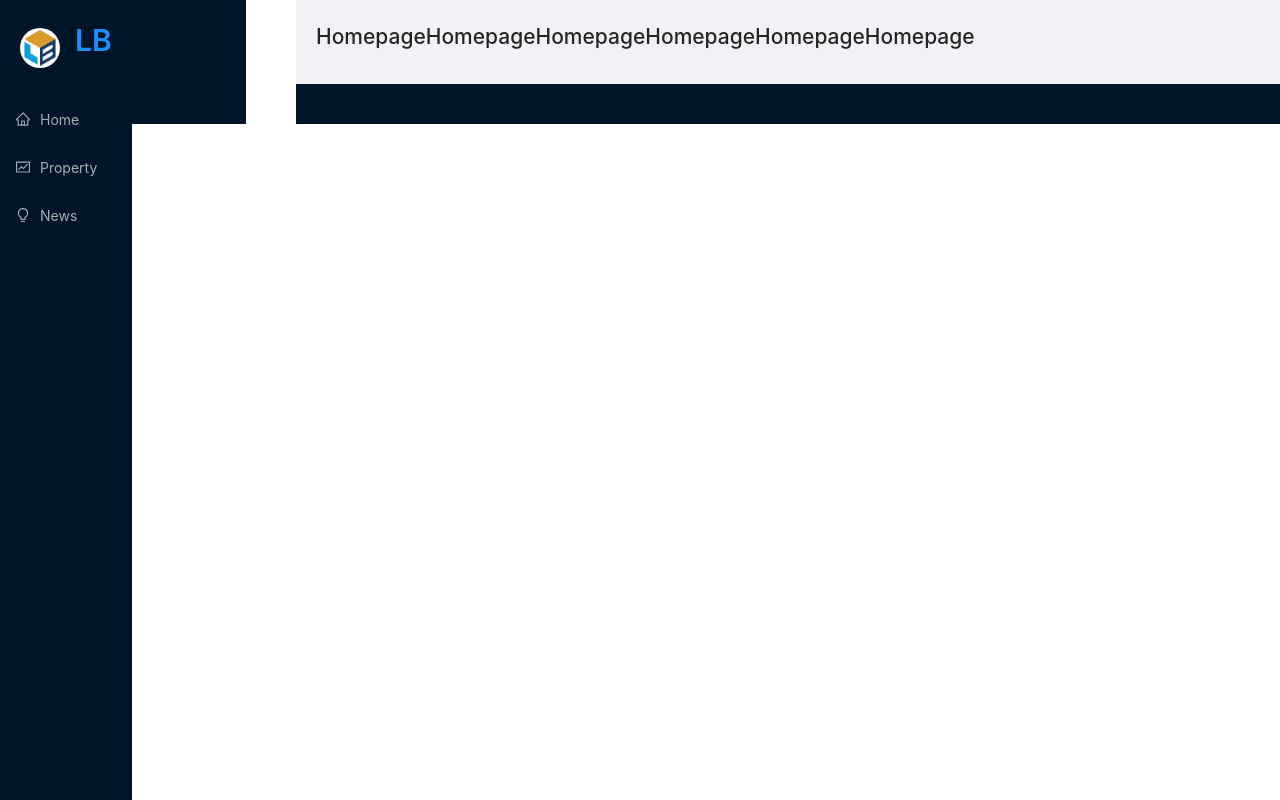
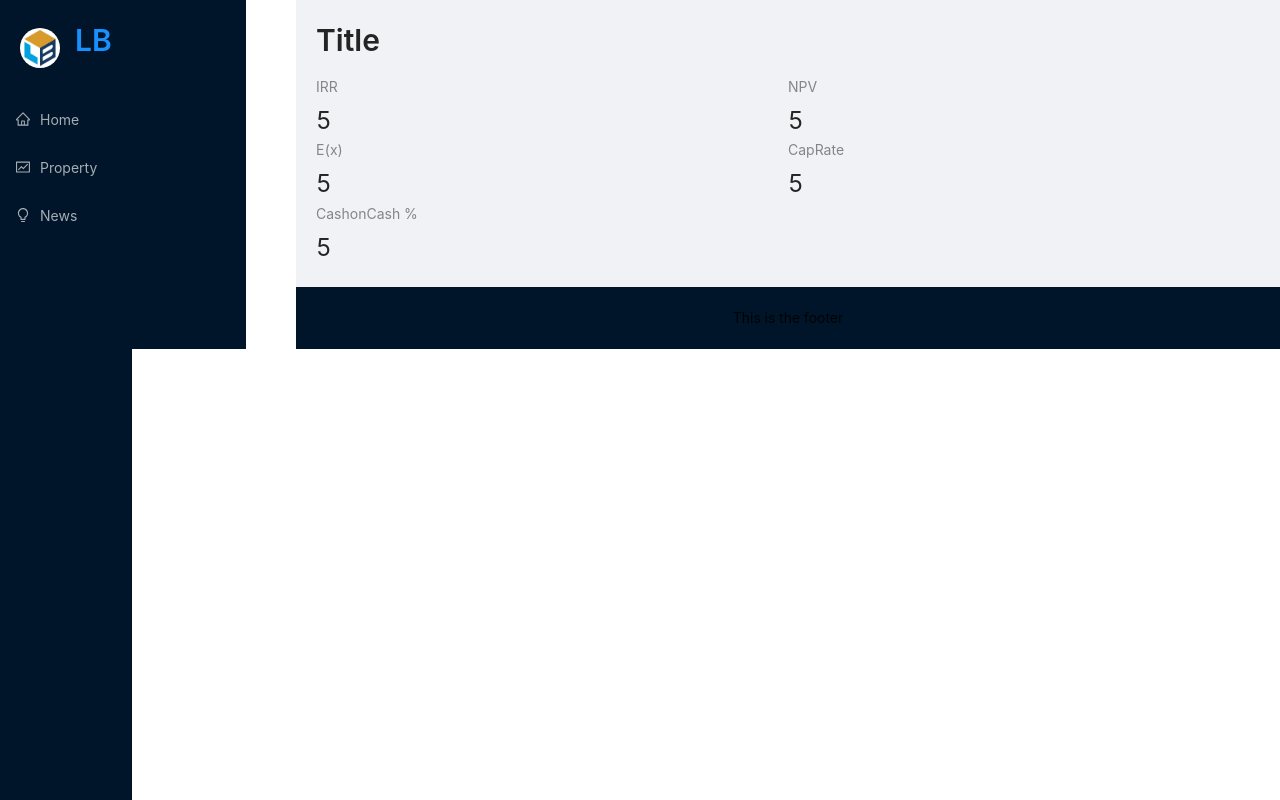
Before and after one commit to diasjason/better-app, a React (Create React App) app: page / in a window 1280 px wide. Built offline with nearby package versions, Linux system fonts and the light colour scheme.

Commit message:
Calling news api

```diff
--- a/src/App.js
+++ b/src/App.js
@@ -21,12 +21,12 @@ const App = () => {
                 <Property />
               </Route>
               <Route exact path="/news">
-                <News />
+                <News simplified />
               </Route>
             </Switch>
           </div>
         </Layout>
-        <div className="footer"></div>
+        <div className="footer">This is the footer</div>
       </div>
     </div>
   );
--- /dev/null
+++ b/src/app/store.js
@@ -0,0 +1,9 @@
+import { configureStore } from "@reduxjs/toolkit";
+
+import { cRENews } from "../services/cRENews";
+
+export default configureStore({
+  reducer: {
+    [cRENews.reducerPath]: cRENews.reducer,
+  },
+});
--- a/src/components/Homepage.jsx
+++ b/src/components/Homepage.jsx
@@ -1,7 +1,38 @@
 import React from "react";
+import { Typography, Row, Col, Statistic } from "antd";
+import { Link } from "react-router-dom";
+const { Title } = Typography;
 
 export const Homepage = () => {
-  return <h1>HomepageHomepageHomepageHomepageHomepageHomepage</h1>;
+  return (
+    <>
+      <Title level={2} className="heading">
+        Title
+      </Title>
+      <Row>
+        <Col span={12}>
+          {" "}
+          <Statistic title="IRR" value="5"></Statistic>
+        </Col>
+        <Col span={12}>
+          {" "}
+          <Statistic title="NPV" value="5"></Statistic>
+        </Col>
+        <Col span={12}>
+          {" "}
+          <Statistic title="E(x)" value="5"></Statistic>
+        </Col>
+        <Col span={12}>
+          {" "}
+          <Statistic title="CapRate" value="5"></Statistic>
+        </Col>
+        <Col span={12}>
+          {" "}
+          <Statistic title="CashonCash %" value="5"></Statistic>
+        </Col>
+      </Row>
+    </>
+  );
 };
 
 export default Homepage;
--- a/src/components/News.jsx
+++ b/src/components/News.jsx
@@ -1,6 +1,20 @@
-import React from "react";
+import React, { useState } from "react";
+import { Select, Typography, Row, Col, Avatar, Card } from "antd";
+import moment from "moment";
+import { useGetCryptoNewsQuery } from "../services/cRENews";
 
-export const News = () => {
+const { Text, Title } = Typography;
+const { Option } = Select;
+
+export const News = ({ simplified }) => {
+  const [newsCategory, setNewsCategory] = useState("Cryptocurrency");
+  //   const { data } = useGetCryptosQuery(100);
+  const { data: creNews } = useGetCryptoNewsQuery({
+    newsCategory,
+    count: simplified ? 6 : 12,
+  });
+
+  console.log(creNews);
   return <div>News</div>;
 };
 
--- a/src/index.js
+++ b/src/index.js
@@ -4,11 +4,15 @@ import "./index.css";
 import App from "./App";
 import { BrowserRouter as Router } from "react-router-dom";
 import "antd/dist/antd.css";
+import store from "./app/store";
+import { Provider } from "react-redux";
 
 ReactDOM.render(
   <React.StrictMode>
     <Router>
-      <App />
+      <Provider store={store}>
+        <App />
+      </Provider>
     </Router>
   </React.StrictMode>,
   document.getElementById("root")
--- /dev/null
+++ b/src/services/cRENews.js
@@ -0,0 +1,45 @@
+import { createApi, fetchBaseQuery } from "@reduxjs/toolkit/query/react";
+
+const cRENewsHeaders = {
+  "x-bingapis-sdk": "true",
+  "x-rapidapi-host": "bing-news-search1.p.rapidapi.com",
+  "x-rapidapi-key": "47d586b7admshb7cbdcc1b180a3ap133a2bjsnff529fa39da3",
+};
+
+const baseUrl = "https://bing-news-search1.p.rapidapi.com";
+
+const createRequest = (url) => ({ url, headers: cRENewsHeaders });
+
+export const cRENews = createApi({
+  reducerPath: "cryptoNewsApi",
+  baseQuery: fetchBaseQuery({ baseUrl }),
+  endpoints: (builder) => ({
+    getCryptoNews: builder.query({
+      query: ({ newsCategory, count }) =>
+        createRequest(
+          `/news/search?q=${newsCategory}&safeSearch=Off&textFormat=Raw&freshness=Day&count=${count}`
+        ),
+    }),
+  }),
+});
+
+export const { useGetCryptoNewsQuery } = cRENews;
+
+// var axios = require("axios").default;
+
+// var options = {
+//   method: 'GET',
+//   url: 'https://bing-news-search1.p.rapidapi.com/news',
+//   params: {safeSearch: 'Off', textFormat: 'Raw'},
+//   headers: {
+//     'x-bingapis-sdk': 'true',
+//     'x-rapidapi-host': 'bing-news-search1.p.rapidapi.com',
+//     'x-rapidapi-key': '47d586b7admshb7cbdcc1b180a3ap133a2bjsnff529fa39da3'
+//   }
+// };
+
+// axios.request(options).then(function (response) {
+// 	console.log(response.data);
+// }).catch(function (error) {
+// 	console.error(error);
+// });
```
